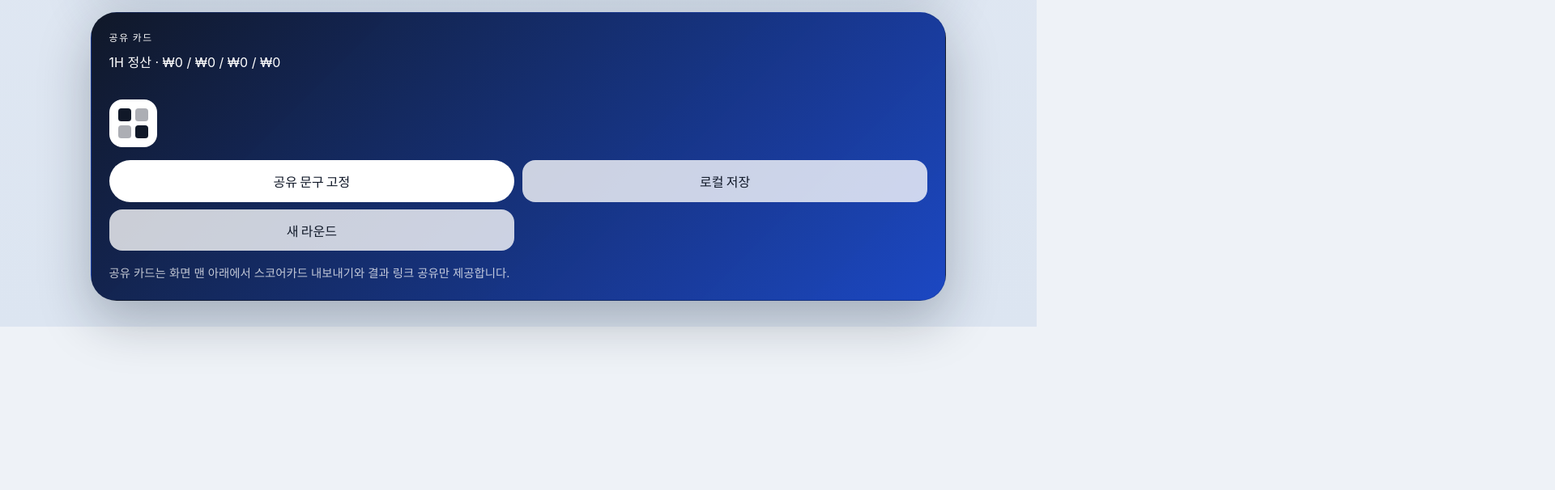
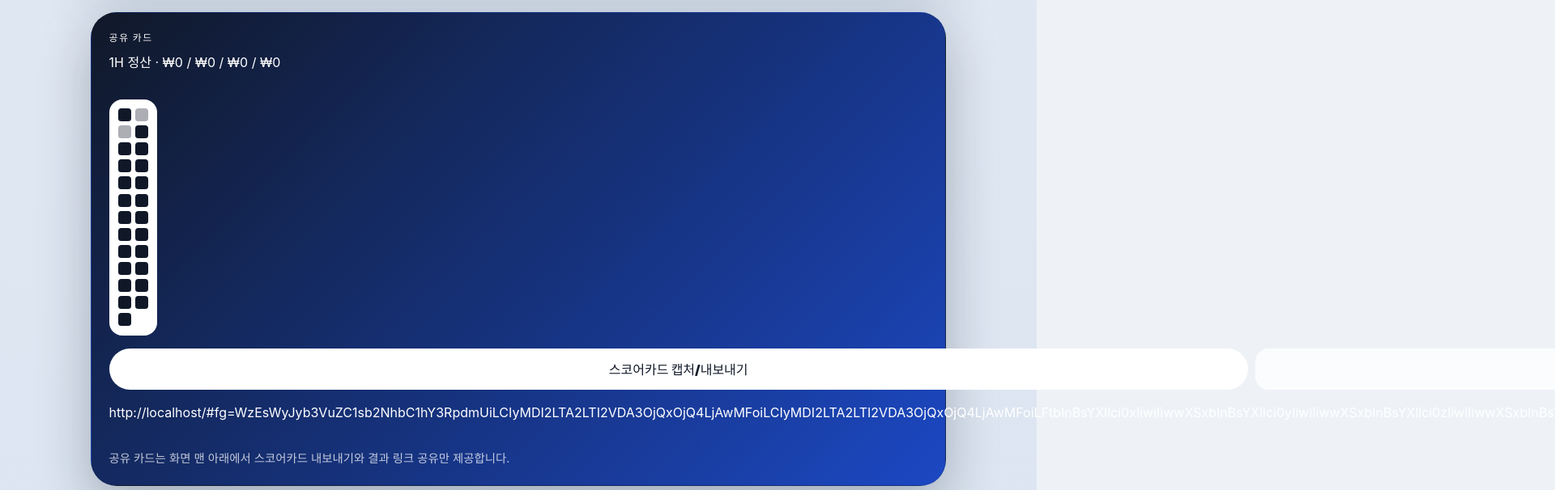
Before and after one commit to ys-laube/goodgolfform, a React (Vite) app: page / in a window 1280 px wide. Shown: the part 3790-4396 px from the top of the page at 81% size, 1920 px wide, since content can reach past the window. Before the commit the page ends 4194 px from the top, so only its background shows below. Built offline with nearby package versions, Linux system fonts and the light colour scheme.

Commit message:
omx(team): auto-checkpoint worker-3 [6]

```diff
--- a/src/App.tsx
+++ b/src/App.tsx
@@ -740,7 +740,7 @@ export function App() {
               key={`${event}-${player.id}`}
               type="button"
               onClick={() => {
-                setShareReady(false);
+                markShareDirty();
                 session.toggleHoleEvent(holeNumber, event, player.id, eventBasePoints[event as BettingEventType]);
               }}
             >
@@ -811,19 +811,16 @@ export function App() {
           <h2 id="share-title">{courseName}</h2>
           <p>{shareCopy}</p>
         </div>
-        <div className="qr-chip" aria-label="공유 카드 장식 QR">
-          <span />
-          <span />
-          <span />
-          <span />
+        <div className="qr-chip" aria-label="로컬 결과 링크 QR 패턴">
+          {qrCells.map((isActive, index) => <span key={`qr-${index}`} data-active={isActive ? 'true' : 'false'} />)}
         </div>
         <div className="share-actions">
-          <button className="primary-action" type="button" onClick={() => setShareReady(true)}>공유 문구 고정</button>
-          <button className="secondary-action" type="button" onClick={() => session.saveRound()}>로컬 저장</button>
-          <button className="secondary-action" type="button" onClick={() => resetEditableRound()}>새 라운드</button>
+          <button className="primary-action" type="button" onClick={prepareScorecardExport}>스코어카드 캡처/내보내기</button>
+          <button className="secondary-action" type="button" onClick={prepareResultLinkShare} disabled={!shareHashResult.ok}>QR·결과 링크 공유</button>
         </div>
+        {resultLink ? <p className="result-link" aria-label="로컬 결과 링크">{resultLink}</p> : <p className="result-link warning">라운드 입력량이 많아 2200자 제한 안의 결과 링크를 만들 수 없습니다.</p>}
         <p className="share-status" aria-live="polite">
-          {shareReady ? '스코어카드 이미지나 결과 링크로 공유할 현재 정산 요약이 준비되었습니다.' : '공유 카드는 화면 맨 아래에서 스코어카드 내보내기와 결과 링크 공유만 제공합니다.'}
+          {shareStatusMessage ?? (shareReady ? '스코어카드 이미지나 결과 링크로 공유할 현재 정산 요약이 준비되었습니다.' : '공유 카드는 화면 맨 아래에서 스코어카드 내보내기와 결과 링크 공유만 제공합니다.')}
         </p>
       </section>
     </main>
```
